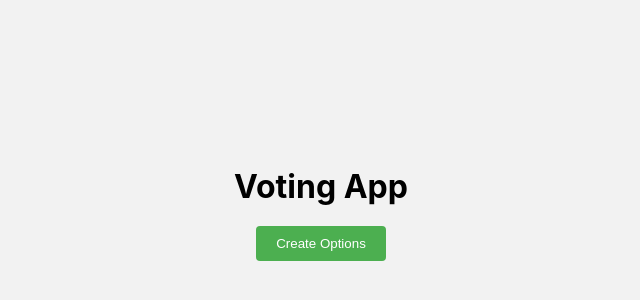
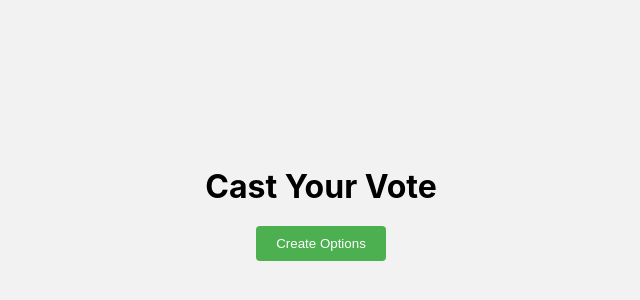
Before and after one commit to NayyerAhmad/React-Voting-App, a React (Create React App) app: page / in a window 1280 px wide. Shown: the part 192-492 px from the top of the page, without its empty margins (319-959 px from the left). Built offline with nearby package versions, Linux system fonts and the light colour scheme.

Commit message:
name edit

```diff
--- a/src/App.jsx
+++ b/src/App.jsx
@@ -45,7 +45,7 @@ function App() {
 
   return (
     <div className="container App">
-      <h1>Voting App</h1>
+      <h1>Cast Your Vote</h1>
       {options.length === 0 && (
         <button onClick={handleCreateOptions}>Create Options</button>
       )}
```
